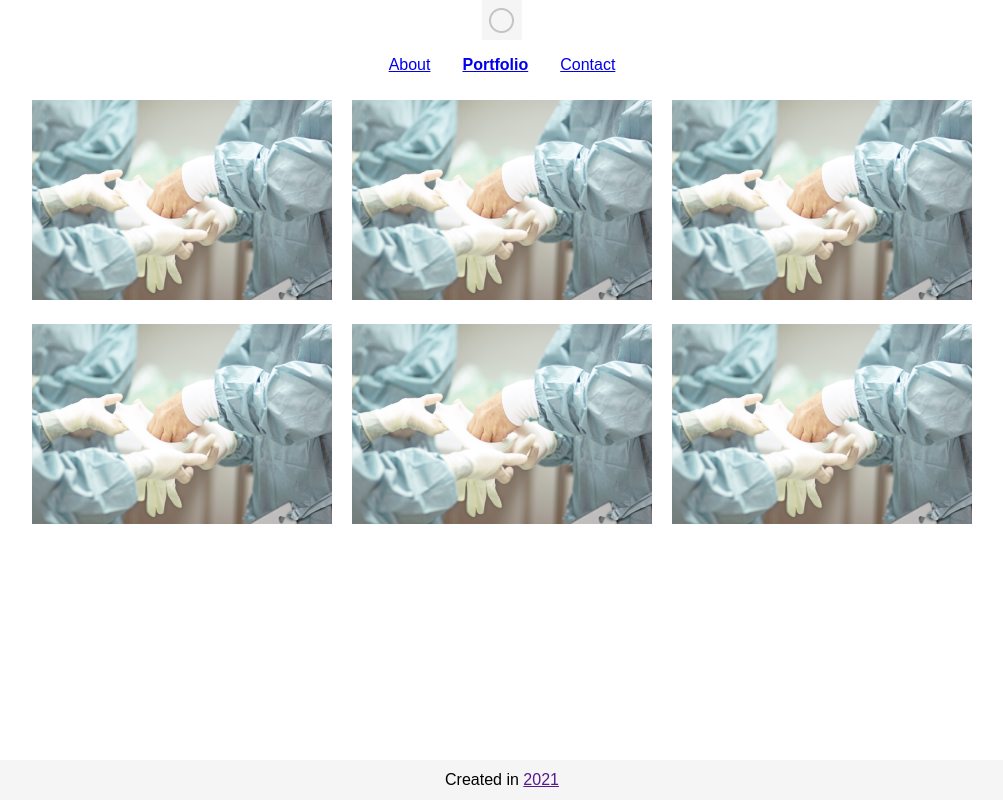
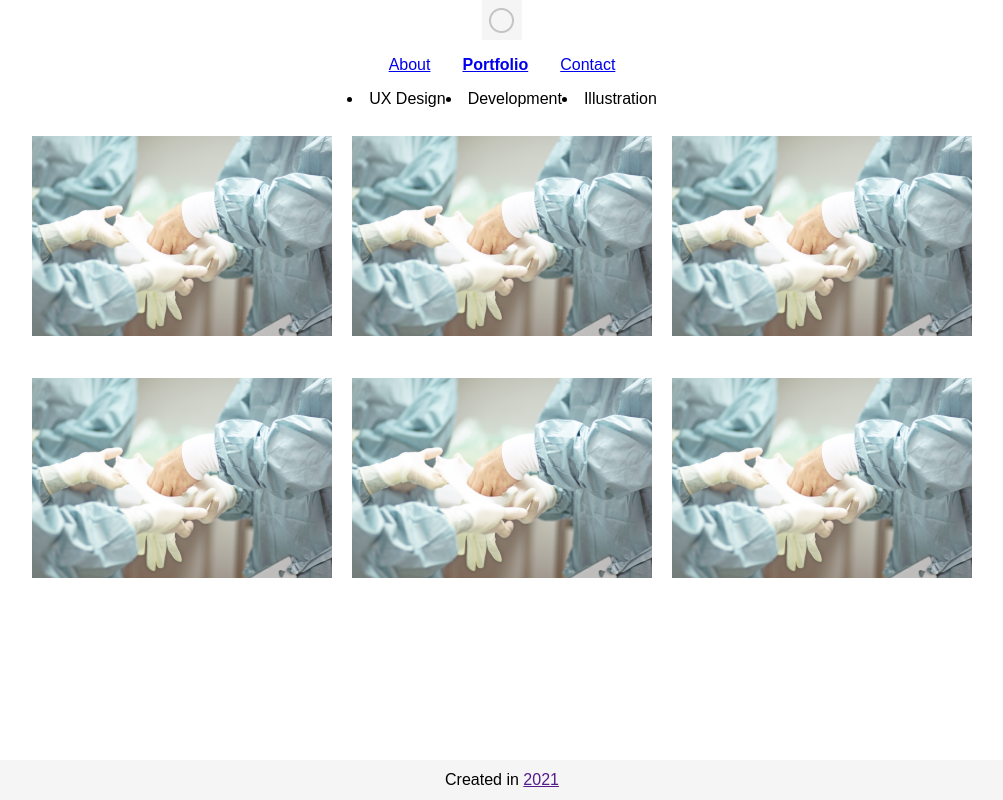
Before and after one commit to BrandonHumphry/Components, a React (Create React App) app: page /portfolio in a window 1280 px wide. Shown: the whole page, without its empty margins (138-1141 px from the left). Built offline with nearby package versions, Linux system fonts and the light colour scheme.

Commit message:
working with hover state to reveal content on imagery

```diff
--- a/src/Components/Card/Card.css
+++ b/src/Components/Card/Card.css
@@ -9,6 +9,18 @@
   height: auto;
 }
 
+.content > img:hover {
+  background-color: #000;
+  opacity: 0.7;
+  transition: ease-in-out 0.2s;
+}
+
+.overlay {
+  visibility: hidden;
+}
+
+/* s */
+
 /* @media (max-width: 767px) {
   .content {
     width: 50%;
--- a/src/Components/Card/Card.js
+++ b/src/Components/Card/Card.js
@@ -5,6 +5,7 @@ function Card() {
   return (
     <div>
       <div className="content">
+        <div className="overlay">topic</div>
         <img src={Loftware} alt="" />
         {/* <div className="text">Test</div> */}
       </div>
--- a/src/pages/Portfolio.css
+++ b/src/pages/Portfolio.css
@@ -6,6 +6,13 @@
   margin-left: auto;
   margin-right: auto;
   justify-content: center;
+}
+
+.tabs {
+  display: flex;
+  justify-content: center;
+  text-decoration: none;
+  font-variant: none;
 }
 
 @media (max-width: 1000px) {
--- a/src/pages/Portfolio.js
+++ b/src/pages/Portfolio.js
@@ -4,6 +4,11 @@ import "./Portfolio.css";
 const Portfolio = () => {
   return (
     <div>
+      <div className="tabs">
+        <li>UX Design</li>
+        <li>Development</li>
+        <li>Illustration</li>
+      </div>
       <div className="gallery">
         <Card>1</Card>
         <Card>2</Card>
```
Also changed, not shown: public/index.html (+0 -16 lines).
